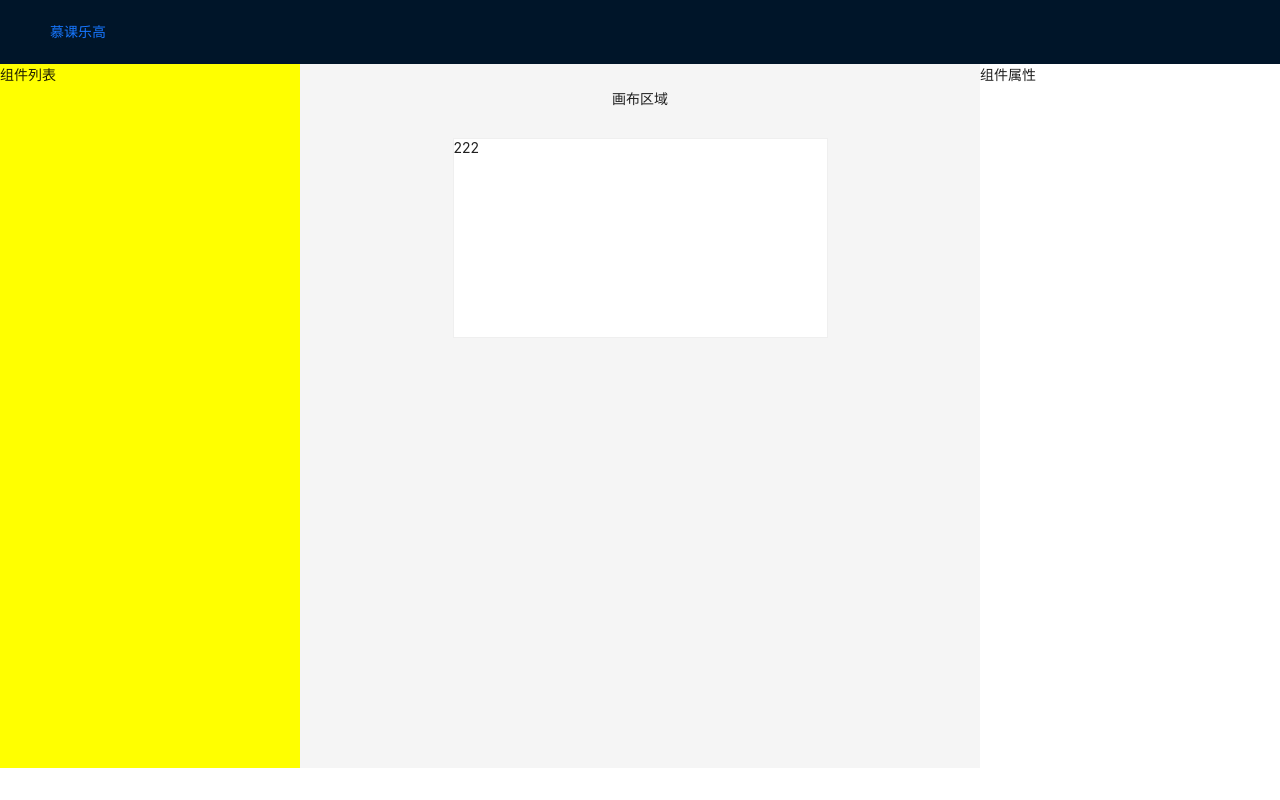
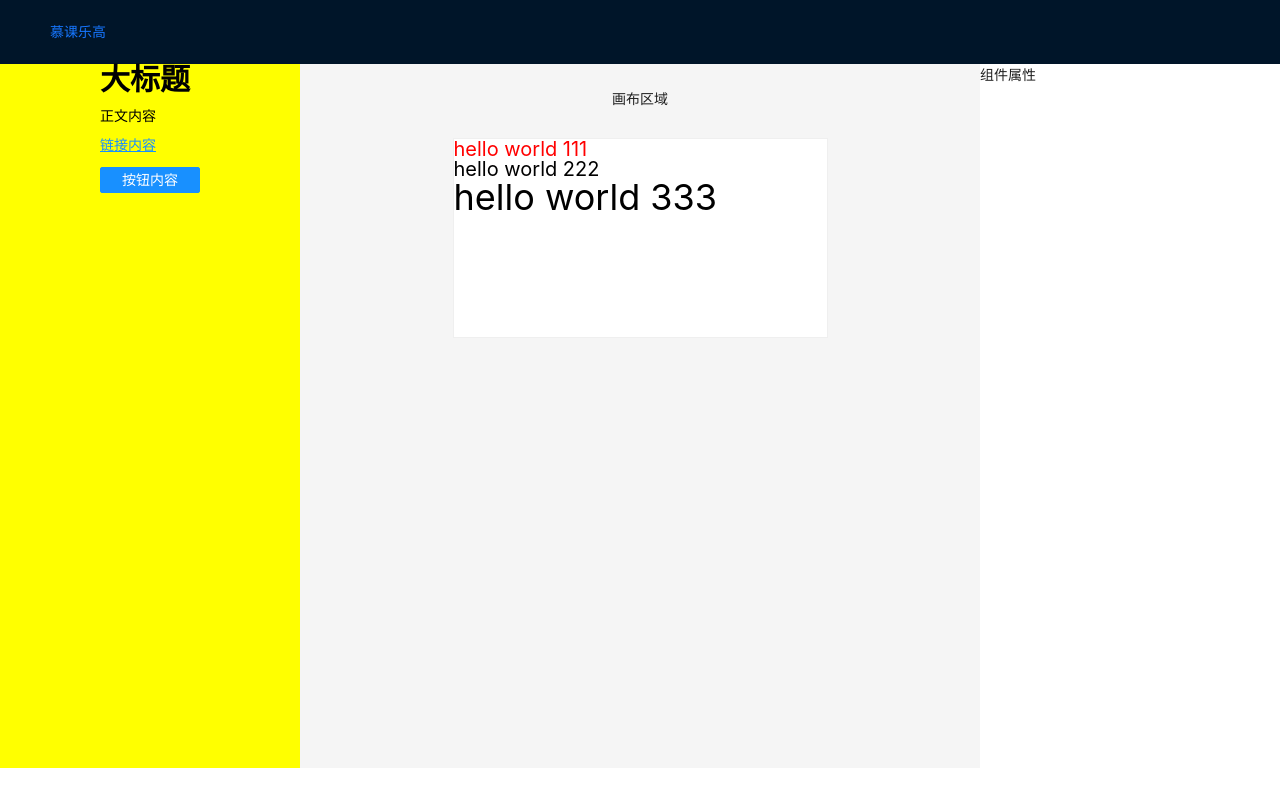
Before and after one commit to Ankera/lego, a Vue app: page /editor in a window 1280 px wide. Built offline with nearby package versions, Linux system fonts and the light colour scheme.

Commit message:
feat: 业务组件&编辑器基本行为

```diff
--- a/package.json
+++ b/package.json
@@ -10,12 +10,16 @@
   "dependencies": {
     "ant-design-vue": "^4.0.0-rc.6",
     "core-js": "^3.6.5",
+    "lodash-es": "^4.17.21",
+    "uuid": "^9.0.0",
     "vue": "^3.0.0",
     "vue-router": "^4.0.13",
     "vuex": "^4.0.2"
   },
   "devDependencies": {
+    "@types/lodash-es": "^4.17.8",
     "@types/node": "^20.5.4",
+    "@types/uuid": "^9.0.2",
     "@typescript-eslint/eslint-plugin": "^2.33.0",
     "@typescript-eslint/parser": "^2.33.0",
     "@vue/cli-plugin-babel": "~4.5.0",
--- /dev/null
+++ b/src/components/ComponentsList.vue
@@ -0,0 +1,47 @@
+<template>
+    <div class="create-component-list">
+        <div v-for="(item, index) in list" :key="index" class="component-item" @click="onItemClick(item)">
+            <l-text v-bind="item"></l-text>
+        </div>
+    </div>
+</template>
+
+<script lang="ts">
+import { defineComponent } from 'vue';
+import LText from '../components/LText.vue'
+
+export default defineComponent({
+    name: 'components-list',
+    props: {
+        list: {
+            type: Array,
+            required: true
+        }
+    },
+    components: {
+        LText
+    },
+    emits: ['on-item-click'],
+    setup(props, context){
+        const onItemClick = (data: any) => {
+            context.emit('on-item-click', data)
+        }
+
+        return {
+            onItemClick
+        }
+    }
+})
+</script>
+
+<style>
+.component-item {
+  width: 100px;
+  margin: 0 auto;
+  margin-bottom: 15px;
+}
+.component-item > * {
+  position: static !important;
+}
+
+</style>
--- /dev/null
+++ b/src/components/LText.vue
@@ -0,0 +1,55 @@
+<template>
+    <component :is="tag" :style="styleProps" class="l-text-component" @click="handleClick">
+      {{text}}
+    </component>
+  </template>
+
+  <script lang="ts">
+  import { defineComponent } from "vue";
+  import {  transformToComponentProps, textDefaultProps, textStylePropNames } from '../defaultProps';
+  import useComponentCommon from '../hooks/useComponentCommon'
+
+  const defaultProps = transformToComponentProps(textDefaultProps)
+
+  export default defineComponent({
+    name: "l-text",
+    props: {
+    //   text: {
+    //     type: String,
+    //   },
+    //   fontSize: {
+    //     type: String,
+    //   },
+      tag: {
+        type: String,
+        default: 'div'
+      },
+      ...defaultProps
+    },
+    setup(props) {
+      // const styleProps = computed(() => pick(props, textStylePropNames))
+
+      const { styleProps, handleClick } = useComponentCommon(props, textStylePropNames)
+
+      return {
+          styleProps,
+          handleClick
+      };
+    },
+  });
+  </script>
+
+  <style scoped>
+  h2.l-text-component, p.l-text-component {
+    margin-bottom: 0;
+  }
+  button.l-text-component {
+    padding: 5px 10px;
+    cursor: pointer;
+  }
+  .l-text-component {
+    box-sizing: border-box;
+    white-space: pre-wrap;
+    position: relative !important;
+  }
+  </style>
--- /dev/null
+++ b/src/defaultProps.ts
@@ -0,0 +1,103 @@
+import { mapValues, without } from "lodash-es";
+export interface CommonComponentProps {
+  // actions
+  actionType: string;
+  url: string;
+  // size
+  height: string;
+  width: string;
+  paddingLeft: string;
+  paddingRight: string;
+  paddingTop: string;
+  paddingBottom: string;
+  // border type
+  borderStyle: string;
+  borderColor: string;
+  borderWidth: string;
+  borderRadius: string;
+  // shadow and opacity
+  boxShadow: string;
+  opacity: string;
+  // position and x,y
+  position: string;
+  left: string;
+  top: string;
+  right: string;
+}
+export const commonDefaultProps: CommonComponentProps = {
+  // actions
+  actionType: "",
+  url: "",
+  // size
+  height: "",
+  width: "373px",
+  paddingLeft: "0px",
+  paddingRight: "0px",
+  paddingTop: "0px",
+  paddingBottom: "0px",
+  // border type
+  borderStyle: "none",
+  borderColor: "#000",
+  borderWidth: "0",
+  borderRadius: "0",
+  // shadow and opacity
+  boxShadow: "0 0 0 #000000",
+  opacity: "1",
+  // position and x,y
+  position: "absolute",
+  left: "0",
+  top: "0",
+  right: "0",
+};
+export interface TextComponentProps extends CommonComponentProps {
+  text: string;
+  fontSize: string;
+  fontFamily: string;
+  fontWeight: string;
+  fontStyle: string;
+  textDecoration: string;
+  lineHeight: string;
+  textAlign: string;
+  color: string;
+  backgroundColor: string;
+}
+export interface ImageComponentProps extends CommonComponentProps {
+  src: string;
+}
+export type AllComponentProps = TextComponentProps & ImageComponentProps;
+export const textDefaultProps: TextComponentProps = {
+  // basic props - font styles
+  text: "正文内容",
+  fontSize: "14px",
+  fontFamily: "",
+  fontWeight: "normal",
+  fontStyle: "normal",
+  textDecoration: "none",
+  lineHeight: "1",
+  textAlign: "left",
+  color: "#000000",
+  backgroundColor: "",
+  ...commonDefaultProps,
+};
+export const imageDefaultProps: ImageComponentProps = {
+  src: "test.url",
+  ...commonDefaultProps,
+};
+export const textStylePropNames = without(
+  Object.keys(textDefaultProps),
+  "actionType",
+  "url",
+  "text"
+);
+export const imageStylePropsNames = without(
+  Object.keys(imageDefaultProps),
+  "src"
+);
+export const transformToComponentProps = <T extends {}>(props: T) => {
+  return mapValues(props, (item) => {
+    return {
+      type: (item as any).constructor as StringConstructor,
+      default: item,
+    };
+  });
+};
--- /dev/null
+++ b/src/defaultTemplates.ts
@@ -0,0 +1,41 @@
+// import { textDefaultProps } from 'lego-bricks'
+const defaultTextTemplates = [
+  {
+    text: '大标题',
+    fontSize: '30px',
+    fontWeight: 'bold',
+    tag: 'h2',
+    width: '100px',
+  },
+  {
+    text: '正文内容',
+    tag: 'p',
+    width: '100px',
+  },
+  {
+    text: '链接内容',
+    color: '#1890ff',
+    textDecoration: 'underline',
+    tag: 'p',
+    width: '100px',
+  },
+  {
+    text: '按钮内容',
+    color: '#ffffff',
+    backgroundColor: '#1890ff',
+    borderWidth: '1px',
+    borderColor: '#1890ff',
+    borderStyle: 'solid',
+    borderRadius: '2px',
+    paddingLeft: '10px',
+    paddingRight: '10px',
+    paddingTop: '5px',
+    paddingBottom: '5px',
+    width: '100px',
+    tag: 'button',
+    textAlign: 'center',
+    position: 'absolute',
+  }
+]
+
+export default defaultTextTemplates.map(template => ({  ...template }))
--- /dev/null
+++ b/src/hooks/useComponentCommon.ts
@@ -0,0 +1,20 @@
+import { computed } from 'vue'
+import { pick } from 'lodash-es'
+import { TextComponentProps } from '../defaultProps'
+
+const useComponentCommon =(props: Readonly<Partial<TextComponentProps>>, picks: string[]) => {
+  const styleProps = computed(() => pick(props, picks))
+
+  const handleClick = () => {
+    if (props.actionType === 'url' && props.url) {
+      window.location.href = props.url
+    }
+  }
+
+  return {
+    styleProps,
+    handleClick
+  }
+}
+
+export default useComponentCommon
--- /dev/null
+++ b/src/store/editor.ts
@@ -0,0 +1,56 @@
+import { Module } from "vuex";
+import { v4 as uuidv4 } from "uuid";
+import { GlobalDataProps } from "./index";
+import { TextComponentProps } from '../defaultProps';
+
+export interface ComponentData {
+  props: { [key: string]: any };
+  // uuid
+  id: string;
+
+  name: string;
+}
+
+export interface EditorProps {
+  components: ComponentData[];
+
+  currentElement: string;
+}
+
+export const testComponents: ComponentData[] = [
+  {
+    props: { text: "hello world 111", fontSize: "20px", color: 'red' },
+    id: uuidv4(),
+    name: "l-text",
+  },
+  {
+    props: { text: "hello world 222", fontSize: "20px" },
+    id: uuidv4(),
+    name: "l-text",
+  },
+  {
+    props: { text: "hello world 333", fontSize: "36px", actionType: 'url', url: 'https://www.baidu.com/' },
+    id: uuidv4(),
+    name: "l-text",
+  },
+];
+
+const editor: Module<EditorProps, GlobalDataProps> = {
+  state: {
+    components: testComponents,
+    currentElement: "",
+  },
+  mutations: {
+    addComponent(state, props: Partial<TextComponentProps>){
+      const newComponent: ComponentData = {
+        id: uuidv4(),
+        name: 'l-text',
+        props
+      }
+
+      state.components.push(newComponent)
+    }
+  }
+};
+
+export default editor;
--- a/src/views/Editor.vue
+++ b/src/views/Editor.vue
@@ -9,13 +9,25 @@
 
       <a-layout>
         <a-layout-sider width="300" style="background-color: yellow">
-          <div class="sidebar-container">组件列表</div>
+          <div class="sidebar-container">
+            <components-list :list="defaultTextTemplates" @onItemClick="addItem"/>
+          </div>
         </a-layout-sider>
 
         <a-layout style="padding: 0 24px 24px">
           <a-layout-content class="preview-container">
             <p>画布区域</p>
-            <div class="preview-list" id="canvas-area">222</div>
+            <div class="preview-list" id="canvas-area">
+              <!-- <div v-for="component in components" :key="component.id">
+                {{ component.props.text }}
+              </div> -->
+              <component
+                v-for="component in components"
+                :key="component.id"
+                :is="component.name"
+                v-bind="component.props"
+              />
+            </div>
           </a-layout-content>
         </a-layout>
 
@@ -30,6 +42,40 @@
     </a-layout>
   </div>
 </template>
+
+<script lang="ts">
+import { defineComponent, computed } from "vue";
+import { useStore } from "vuex";
+import { GlobalDataProps } from "../store/index";
+import { ComponentData } from "../store/editor";
+import ComponentsList from '../components/ComponentsList.vue'
+import LText from "../components/LText.vue";
+import defaultTextTemplates  from '../defaultTemplates'
+
+export default defineComponent({
+  name: "editor",
+  components: {
+    LText,
+    ComponentsList
+  },
+  setup() {
+    const store = useStore<GlobalDataProps>();
+    const components = computed<ComponentData[]>(
+      () => store.state.editor.components
+    );
+
+    const addItem = (props: any) => {
+      store.commit('addComponent', props)
+    }
+
+    return {
+      components,
+      defaultTextTemplates,
+      addItem
+    };
+  },
+});
+</script>
 
 <style>
 .page-title {
```
Also changed, not shown: src/store/index.ts (+3 -12 lines), 1 other file (tests, documents, lock files or other folders).
